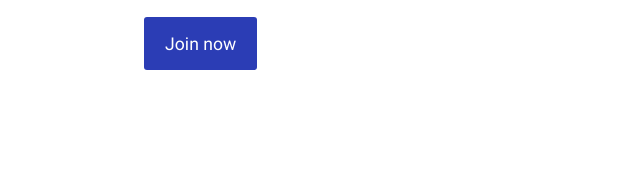
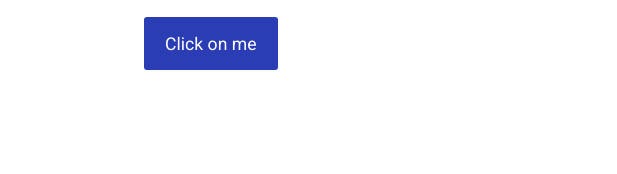
Before and after one commit to codernotme/hivechat, a plain HTML site: page index.htm in a window 1280 px wide. Shown: the part 584-758 px from the top of the page, 0-617 px from the left. Drawn offline with Linux system fonts and the light colour scheme.

Commit message:
button change

```diff
--- a/index.htm
+++ b/index.htm
@@ -47,7 +47,7 @@
         <p class="intro__subtitle">
             Are you looking for a dynamic andvibrant platform to chat, meet new people,and engage in exciting conversations? Look no further! Hive Chat is your go-todestination for all things communication. Whether you're here to make new friends, join interesting discussions, or simply unwind, we've got you covered.
         </p>
-        <a href="https://chat-fusion.xyz/chat" class="button">Join now</a>
+        <a href="https://chat-fusion.xyz/chat" class="button">Click on me</a>
         <img class="intro__illustration" src="./img/logo.jpeg" alt="" />
       </section>
       <section id="features" class="features">
```
